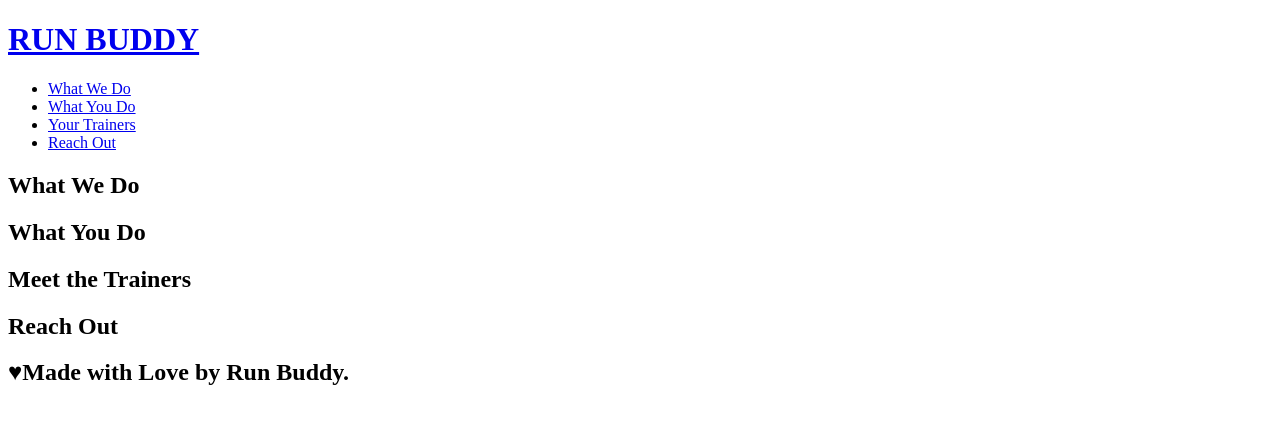
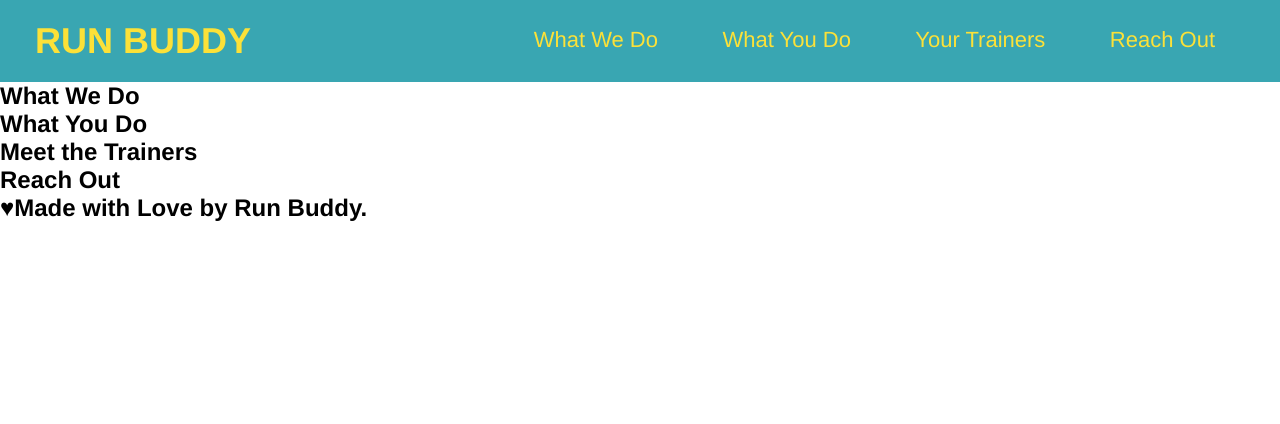
Before and after one commit to ashwarters/run-buddy-refactor, a plain HTML site: page index.html in a window 1280 px wide. Drawn offline with Linux system fonts and the light colour scheme.

Commit message:
updated header

```diff
--- /dev/null
+++ b/assets/css/style.css
@@ -0,0 +1,39 @@
+*{
+    margin: 0;
+    padding: 0;
+}
+
+header{
+    padding: 20px 35px;
+    background-color: #39a6b2;
+}
+header h1{
+    font-weight:bold;
+    font-size: 36px;
+    color: #fce138;
+    margin: 0;
+    display: inline;
+}
+header a{
+    text-decoration: none;
+    color: #fce138;
+}
+
+header nav{
+    float: right;
+    margin: 7px 0;
+}
+
+header nav ul li{
+    display: inline;
+}
+
+header nav ul li a{
+    margin: 0 30px;
+    font-weight: lighter;
+    font-size: 22px;
+}
+
+body {
+    font-family: Helvetica, Arial, sans-serif;
+}
--- a/index.html
+++ b/index.html
@@ -3,7 +3,7 @@
     <head>
         <meta charset="UTF-8" />
         <title> Run Buddy</title>
-        <link rel= "stylesheet" type= "text/css" href= "run-buddy.css"/>
+        <link rel= "stylesheet" type= "text/css" href= "./assets/css/style.css">
     </head>
     <body>
         <!-- navigation-->
```
Also changed, not shown: style.css (deleted), 1 other file.
